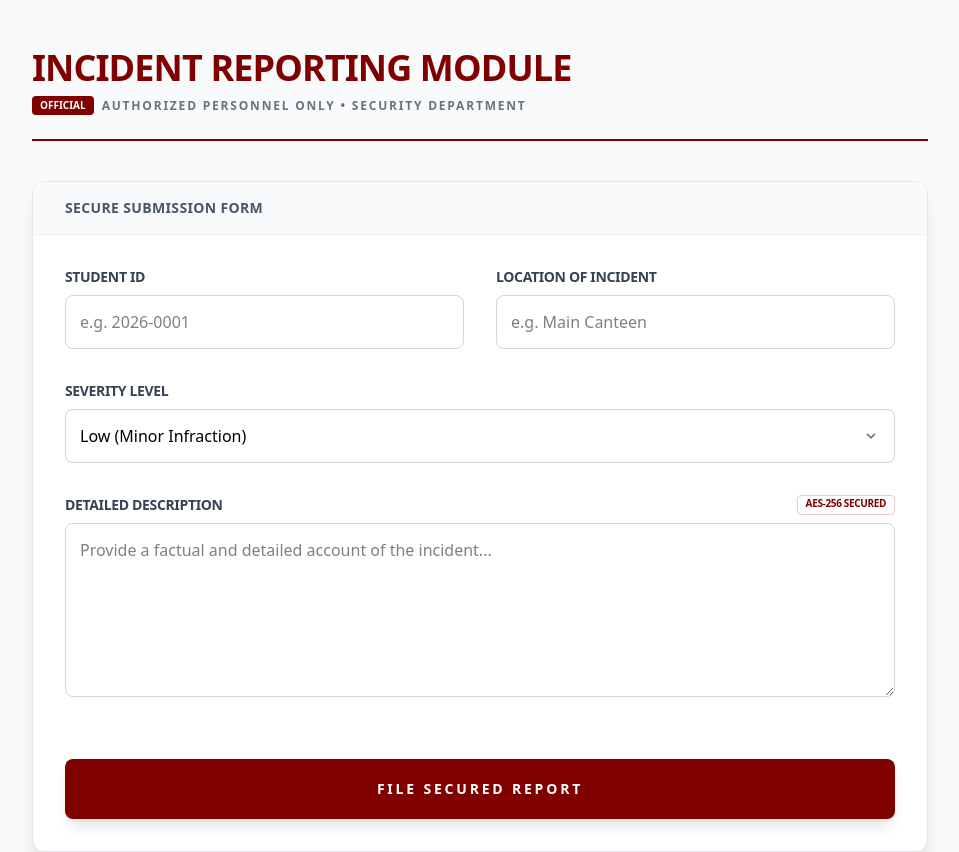
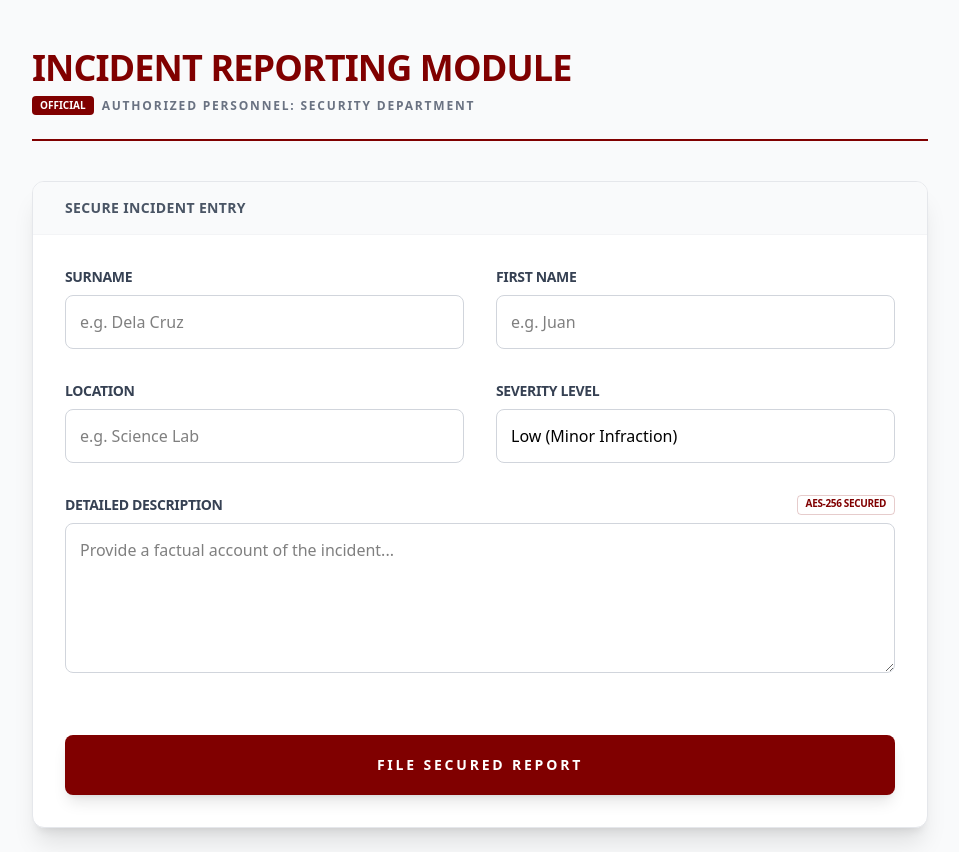
Before and after one commit to akifune1/amsirs, a Next.js app in the folder amsirs-web/: page /incident-reporting in a window 1280 px wide. Shown: the top 852 px of the page, without its empty margins (160-1119 px from the left). Built offline with nearby package versions, Linux system fonts and the light colour scheme; no server answers.

Commit message:
update incident-reporting to use first name and last name instead of student id

```diff
--- a/amsirs-web/app/incident-reporting/actions.ts
+++ b/amsirs-web/app/incident-reporting/actions.ts
@@ -1,49 +1,70 @@
 'use server';
 
-import { encrypt } from '@/lib/encryption'; // Adjust if your path alias is different
+import { encrypt } from '@/lib/encryption';
 import { supabase } from '@/lib/supabase';
 import { revalidatePath } from 'next/cache';
+import { createServerClient } from '@supabase/ssr';
+import { cookies } from 'next/headers';
 
 export async function submitSecureIncident(prevState: any, formData: FormData) {
   try {
-    // 1. Collect form data
-    const studentId = formData.get('studentId') as string;
+    const cookieStore = await cookies();
+
+    // 1. Initialize Supabase Server Client to check the session
+    const serverSupabase = createServerClient(
+      process.env.NEXT_PUBLIC_SUPABASE_URL!,
+      process.env.NEXT_PUBLIC_SUPABASE_ANON_KEY!,
+      {
+        cookies: {
+          getAll() { return cookieStore.getAll() },
+          setAll(cookiesToSet) {
+            cookiesToSet.forEach(({ name, value, options }) =>
+              cookieStore.set(name, value, options)
+            )
+          },
+        },
+      }
+    );
+
+    // 2. Get the authenticated user's ID
+    const { data: { user }, error: authError } = await serverSupabase.auth.getUser();
+
+    if (authError || !user) {
+      return { error: "Authentication failed. Please log in again." };
+    }
+
+    // 3. Collect form data
+    const firstName = formData.get('firstName') as string;
+    const lastName = formData.get('lastName') as string;
     const location = formData.get('location') as string;
     const severity = formData.get('severity') as string;
     const description = formData.get('description') as string;
 
-    if (!description) {
-      return { error: "Description is required." };
-    }
-
-    // 2. Encrypt the sensitive description (AES-256-GCM)
-    // This happens ON THE SERVER, so the raw text never hits the database
+    // 4. Encrypt the sensitive description
     const encryptedDescription = encrypt(description);
 
-    // 3. Insert into Supabase
-    const { error } = await supabase
+    // 5. Insert into Supabase with 'reported_by' linked to the User ID
+    const { error: dbError } = await supabase
       .from('incident_reports')
       .insert([
         {
-          student_id: studentId,
+          first_name: firstName,
+          last_name: lastName,
           location: location,
           severity: severity,
-          description: encryptedDescription, // Saving the ciphertext
+          description: encryptedDescription,
+          reported_by: user.id, // <--- This links the report to the logged-in user
           status: 'Pending'
         },
       ]);
 
-    if (error) {
-      console.error("Supabase Insert Error:", error);
-      return { error: "Database connection failed. Please try again." };
-    }
+    if (dbError) throw dbError;
 
-    // 4. Success! Refresh the page data
     revalidatePath('/incident-reporting');
-    return { success: true, message: "Incident report encrypted and filed successfully." };
+    return { success: true, message: `Report successfully filed by Authorized User: ${user.email}` };
 
   } catch (err) {
-    console.error("Encryption Error:", err);
-    return { error: "An error occurred during secure data processing." };
+    console.error("Critical System Error:", err);
+    return { error: "A security error occurred during transmission." };
   }
 }
--- a/amsirs-web/app/incident-reporting/page.tsx
+++ b/amsirs-web/app/incident-reporting/page.tsx
@@ -4,14 +4,13 @@ import { useActionState } from 'react';
 import { submitSecureIncident } from './actions';
 
 export default function IncidentReportingPage() {
-  // state: captures the return from the Server Action (success/error)
   const [state, formAction, isPending] = useActionState(submitSecureIncident, null);
 
   return (
     <div className="min-h-screen bg-gray-50 p-6 md:p-12">
       <div className="max-w-4xl mx-auto">
 
-        {/* Header Section - Clean & Institutional */}
+        {/* Header Section */}
         <div className="border-b-2 border-cavite-maroon pb-6 mb-10">
           <h1 className="text-4xl font-extrabold text-cavite-maroon tracking-tight">
             INCIDENT REPORTING MODULE
@@ -19,61 +18,70 @@ export default function IncidentReportingPage() {
           <div className="flex items-center gap-2 mt-2">
             <span className="bg-cavite-maroon text-white text-[10px] font-bold px-2 py-0.5 rounded">OFFICIAL</span>
             <p className="text-gray-500 text-xs uppercase tracking-[0.15em] font-semibold">
-              Authorized Personnel Only • Security Department
+              Authorized Personnel: Security Department
             </p>
           </div>
         </div>
 
         <div className="bg-white rounded-xl border border-gray-200 shadow-xl overflow-hidden">
-          {/* Form Banner */}
           <div className="bg-gray-50 border-b border-gray-100 px-8 py-4">
-            <p className="text-sm font-bold text-gray-600 uppercase tracking-wide">Secure Submission Form</p>
+            <p className="text-sm font-bold text-gray-600 uppercase tracking-wide">Secure Incident Entry</p>
           </div>
 
           <form action={formAction} className="p-8 space-y-8">
 
             {/* Feedback Messages */}
             {state?.success && (
-              <div className="bg-green-50 border border-green-200 text-green-700 p-4 rounded-lg text-sm font-medium animate-in fade-in slide-in-from-top-2">
+              <div className="bg-green-50 border border-green-200 text-green-700 p-4 rounded-lg text-sm font-medium">
                 <strong>SUCCESS:</strong> {state.message}
               </div>
             )}
             {state?.error && (
-              <div className="bg-red-50 border border-red-200 text-red-700 p-4 rounded-lg text-sm font-medium animate-in fade-in slide-in-from-top-2">
+              <div className="bg-red-50 border border-red-200 text-red-700 p-4 rounded-lg text-sm font-medium">
                 <strong>ERROR:</strong> {state.error}
               </div>
             )}
 
+            {/* New Name Section */}
             <div className="grid grid-cols-1 md:grid-cols-2 gap-8">
-              {/* Student ID */}
               <div className="space-y-2">
-                <label className="block text-sm font-bold text-gray-700 uppercase tracking-tight">Student ID</label>
+                <label className="block text-sm font-bold text-gray-700 uppercase tracking-tight">Surname</label>
                 <input
-                  name="studentId"
+                  name="lastName"
                   required
                   disabled={isPending}
-                  placeholder="e.g. 2026-0001"
+                  placeholder="e.g. Dela Cruz"
                   className="w-full bg-white border border-gray-300 rounded-lg p-3.5 text-black focus:outline-none focus:border-cavite-maroon focus:ring-2 focus:ring-cavite-maroon/10 transition-all disabled:bg-gray-50"
                 />
               </div>
 
-              {/* Location */}
               <div className="space-y-2">
-                <label className="block text-sm font-bold text-gray-700 uppercase tracking-tight">Location of Incident</label>
+                <label className="block text-sm font-bold text-gray-700 uppercase tracking-tight">First Name</label>
                 <input
-                  name="location"
+                  name="firstName"
                   required
                   disabled={isPending}
-                  placeholder="e.g. Main Canteen"
+                  placeholder="e.g. Juan"
                   className="w-full bg-white border border-gray-300 rounded-lg p-3.5 text-black focus:outline-none focus:border-cavite-maroon focus:ring-2 focus:ring-cavite-maroon/10 transition-all disabled:bg-gray-50"
                 />
               </div>
             </div>
 
-            {/* Severity Level */}
-            <div className="space-y-2">
-              <label className="block text-sm font-bold text-gray-700 uppercase tracking-tight">Severity Level</label>
-              <div className="relative">
+            {/* Location & Severity Section */}
+            <div className="grid grid-cols-1 md:grid-cols-2 gap-8">
+              <div className="space-y-2">
+                <label className="block text-sm font-bold text-gray-700 uppercase tracking-tight">Location</label>
+                <input
+                  name="location"
+                  required
+                  disabled={isPending}
+                  placeholder="e.g. Science Lab"
+                  className="w-full bg-white border border-gray-300 rounded-lg p-3.5 text-black focus:outline-none focus:border-cavite-maroon focus:ring-2 focus:ring-cavite-maroon/10 transition-all disabled:bg-gray-50"
+                />
+              </div>
+
+              <div className="space-y-2">
+                <label className="block text-sm font-bold text-gray-700 uppercase tracking-tight">Severity Level</label>
                 <select
                   name="severity"
                   disabled={isPending}
@@ -83,13 +91,10 @@ export default function IncidentReportingPage() {
                   <option value="Medium">Medium (Disciplinary Action Required)</option>
                   <option value="High">High (Immediate Intervention)</option>
                 </select>
-                <div className="pointer-events-none absolute inset-y-0 right-0 flex items-center px-4 text-gray-500">
-                  <svg className="fill-current h-4 w-4" viewBox="0 0 20 20"><path d="M9.293 12.95l.707.707L15.657 8l-1.414-1.414L10 10.828 5.757 6.586 4.343 8z"/></svg>
-                </div>
               </div>
             </div>
 
-            {/* Description */}
+            {/* Description Section */}
             <div className="space-y-2">
               <label className="block text-sm font-bold text-gray-700 uppercase tracking-tight flex justify-between">
                 Detailed Description
@@ -99,32 +104,22 @@ export default function IncidentReportingPage() {
                 name="description"
                 required
                 disabled={isPending}
-                rows={6}
-                placeholder="Provide a factual and detailed account of the incident..."
+                rows={5}
+                placeholder="Provide a factual account of the incident..."
                 className="w-full bg-white border border-gray-300 rounded-lg p-3.5 text-black focus:outline-none focus:border-cavite-maroon focus:ring-2 focus:ring-cavite-maroon/10 transition-all disabled:bg-gray-50"
               />
             </div>
 
-            {/* Submit Button */}
             <div className="pt-6">
               <button
                 type="submit"
                 disabled={isPending}
-                className="w-full bg-cavite-maroon hover:bg-[#600000] text-white font-bold py-5 rounded-lg transition-all shadow-lg hover:shadow-xl active:scale-[0.99] disabled:bg-gray-300 disabled:cursor-not-allowed uppercase tracking-[0.2em] text-sm"
+                className="w-full bg-cavite-maroon hover:bg-[#600000] text-white font-bold py-5 rounded-lg transition-all shadow-lg hover:shadow-xl active:scale-[0.99] disabled:bg-gray-300 uppercase tracking-[0.2em] text-sm"
               >
-                {isPending ? 'Encrypting & Transmitting...' : 'File Secured Report'}
+                {isPending ? 'Processing Secure Report...' : 'File Secured Report'}
               </button>
             </div>
           </form>
-        </div>
-
-        <div className="mt-12 text-center">
-          <p className="text-gray-400 text-[10px] uppercase font-bold tracking-[0.3em]">
-            End-to-End Encrypted Data Transmission Protocol
-          </p>
-          <p className="text-gray-400 text-[9px] mt-1 italic">
-            AMSIRS v1.0 • Cavite National High School Security Infrastructure
-          </p>
         </div>
       </div>
     </div>
```
